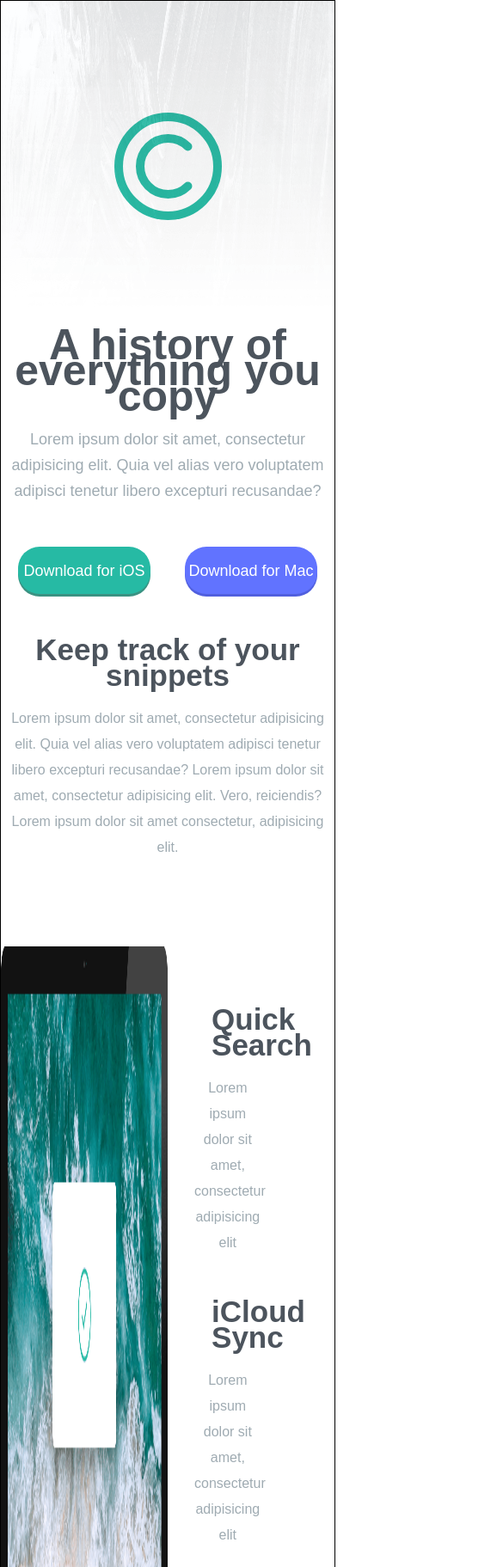
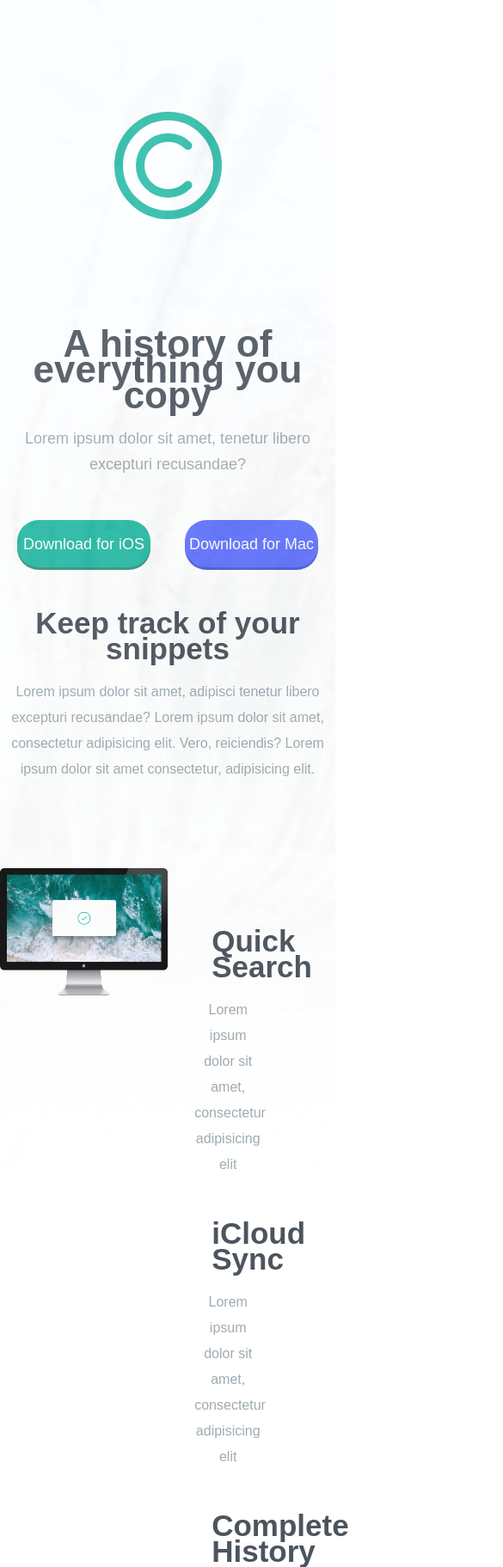
Before and after one commit to Duruti/clipboard-landing-page, a plain HTML site: page index.html in a window 390 px wide. Shown: the top 1823 px of the page at 86% size, 585 px wide, since content can reach past the window. Drawn offline with Linux system fonts and the light colour scheme; a web font is replaced by a local one.

Commit message:
version Desktop & Mobile

```diff
--- a/index.html
+++ b/index.html
@@ -11,11 +11,11 @@
 
 </body>
    <div class="container">
-      <img src="images/bg-header-desktop.png" class="background" alt="background-header"></img>
+      <div class="background" ></div>
       <img id="logo" src="images/logo.svg" alt="logo">
       <div class="boxTitle">
          <h1>A history of everything you copy</h1>
-         <p>Lorem ipsum dolor sit amet, consectetur adipisicing elit. Quia vel alias vero voluptatem adipisci tenetur libero excepturi recusandae?</p>
+         <p>Lorem ipsum dolor sit amet, tenetur libero excepturi recusandae?</p>
       </div>
       <div class="boxBtn">
          <button class="dlIos btn">Download for iOS</button>
@@ -23,7 +23,7 @@
       </div>
       <div class="boxTitle titleH2">
          <h2>Keep track of your snippets</h2>
-         <p>Lorem ipsum dolor sit amet, consectetur adipisicing elit. Quia vel alias vero voluptatem adipisci tenetur libero excepturi recusandae? Lorem ipsum dolor sit amet, consectetur adipisicing elit. Vero, reiciendis? Lorem ipsum dolor sit amet consectetur, adipisicing elit.   </p>
+         <p>Lorem ipsum dolor sit amet, adipisci tenetur libero excepturi recusandae? Lorem ipsum dolor sit amet, consectetur adipisicing elit. Vero, reiciendis? Lorem ipsum dolor sit amet consectetur, adipisicing elit.   </p>
       </div>
       <div class="fonctionality">
          <img class="imgDesktop" src="images/image-computer.png" alt="image computer"></img>
@@ -88,10 +88,10 @@
          <img src="images/logo.svg" alt="logo" class="logoFooter">
          <div class="answers">
             <a href="">FAQs</a>
+            <a href="">Contact Us</a>
             <a href="">Privacy Policy</a>
+            <a href="">Press Kit</a>
             <a href="">Install Guide</a>
-            <a href="">Contact Us</a>
-            <a href="">Press Kit</a>
          </div>
          <div class="socials">
             <a href=""><img src="images/icon-facebook.svg" alt=""></a>
--- a/style.css
+++ b/style.css
@@ -12,31 +12,36 @@ a{
 }
 h1{
    margin-bottom: 20px;
-   font-size: 50px;
+   font-size: 44px;
    color : hsl(210, 10%, 33%);
 }
 .container{
-  box-sizing: initial;
+   /* box-sizing: initial; */
    position: relative;
    max-width: 1440px;
    background-color: white;
-   border: 1px solid #000;
+   /* border: 1px solid #000; */
    margin: 0 auto;
-   margin-bottom: 200px;
+   /* margin-bottom: 200px; */
 }
 .background{
    position: absolute;
    top:0;
    width: 100%;
-   height: 363px;
+   height: 36%;
+   /* height: 363px; */
+   background-image: url(images/bg-header-desktop.png);
+   background-size: cover;
+   background-repeat: no-repeat;
 }
 #logo{
    display: block;
-   margin: 130px auto;
-
+   margin: 0px auto;
+  padding-top: 130px;
+  margin-bottom: 130px;
 }
 .boxTitle{
-   max-width: 800px;
+   max-width: 700px;
    text-align: center;
    margin: 0px auto 50px;
 }
@@ -103,6 +108,9 @@ h1{
 }
 .imgDesktop{
    width: 50%;
+   height: 50%;
+   background-repeat: no-repeat;
+
    background-size: cover;
    /* height: 100%; */
 
@@ -120,6 +128,7 @@ h1{
 
 .img-devices{
    display: block;
+   width: 100%;
    margin: 20px auto;
 }
 .options{
@@ -140,6 +149,7 @@ h1{
 }
 .boxOption img{
    margin: 20px 0;
+   height: 50px;
 }
 .boxOption h4{
    font-size: 22px ;
@@ -197,13 +207,20 @@ footer{
       margin: 0;
    }
    .background{
+      width: 100%;
+      height: 95vw;
+      background-size: cover;
+      background-image: url(images/bg-header-mobile.png);
+   }
+   #logo{
 
    }
    .boxTitle{
-      width:100% ;
+      width:85% ;
 
    }
    .boxTitle h1{
+      line-height: 40px;
       font-size: 30px;
       font-weight: 700;
    }
@@ -217,6 +234,10 @@ footer{
    }
    .btn{
       margin: 10px 0;
+   }
+   .imgDesktop{
+      width: 90vw;
+      height: 70vw;
    }
    .fonctionality{
       flex-direction: column;
@@ -274,7 +295,7 @@ footer{
    }
    .answers a{
       align-self: center;
-
+     line-height: 40px;
    }
    .socials{
       margin-bottom: 40px;
```
